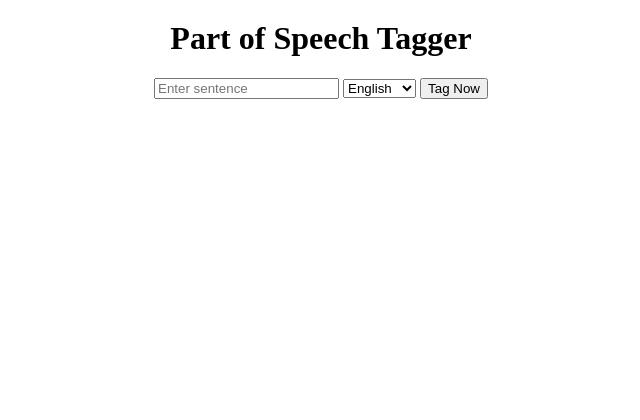
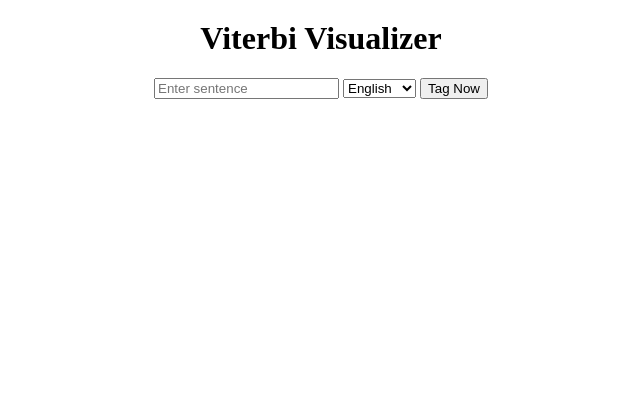
Before and after one commit to emma-horton/viterbi-visualizer, a Flask app: page / in a window 1280 px wide. Shown: the top 420 px of the page, without its empty margins (319-959 px from the left). Run offline with Flask 3, Linux system fonts and the light colour scheme.

Commit message:
Update index.html

```diff
--- a/templates/index.html
+++ b/templates/index.html
@@ -3,7 +3,7 @@
 
 <head>
     <meta http-equiv="Content-Type" content="text/html; charset=utf-8" />
-    <title>Part of Speech Tagger</title>
+    <title>Viterbi Visualizer</title>
     <script src="https://d3js.org/d3.v7.min.js"></script>
     <style>
         .page-title {
@@ -43,7 +43,7 @@
 <body>
 
     <div class="logo">
-        <h1 class="page-title">Part of Speech Tagger</h1>
+        <h1 class="page-title">Viterbi Visualizer</h1>
     </div>
 
     <div class="search-bar">
```
